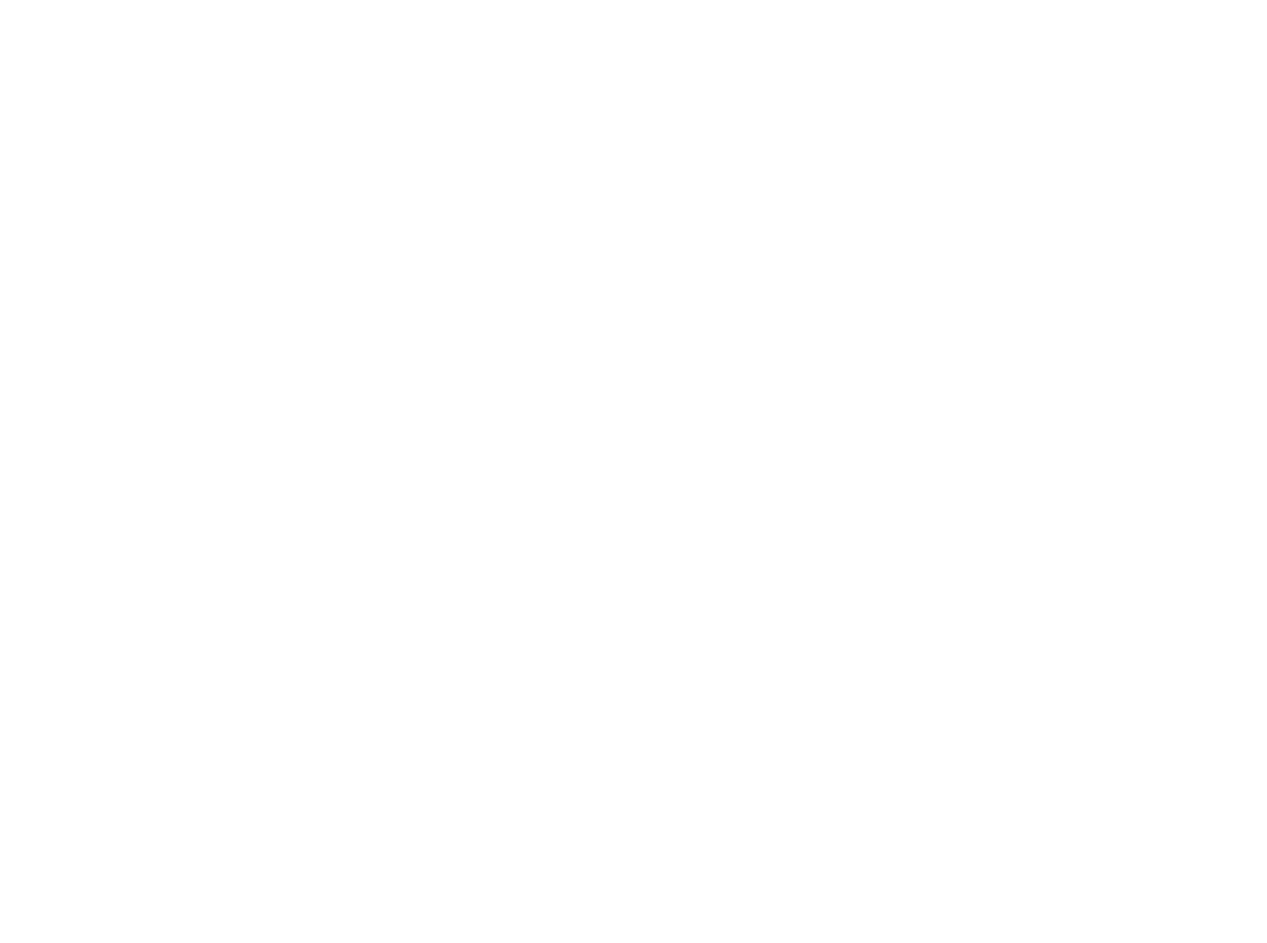
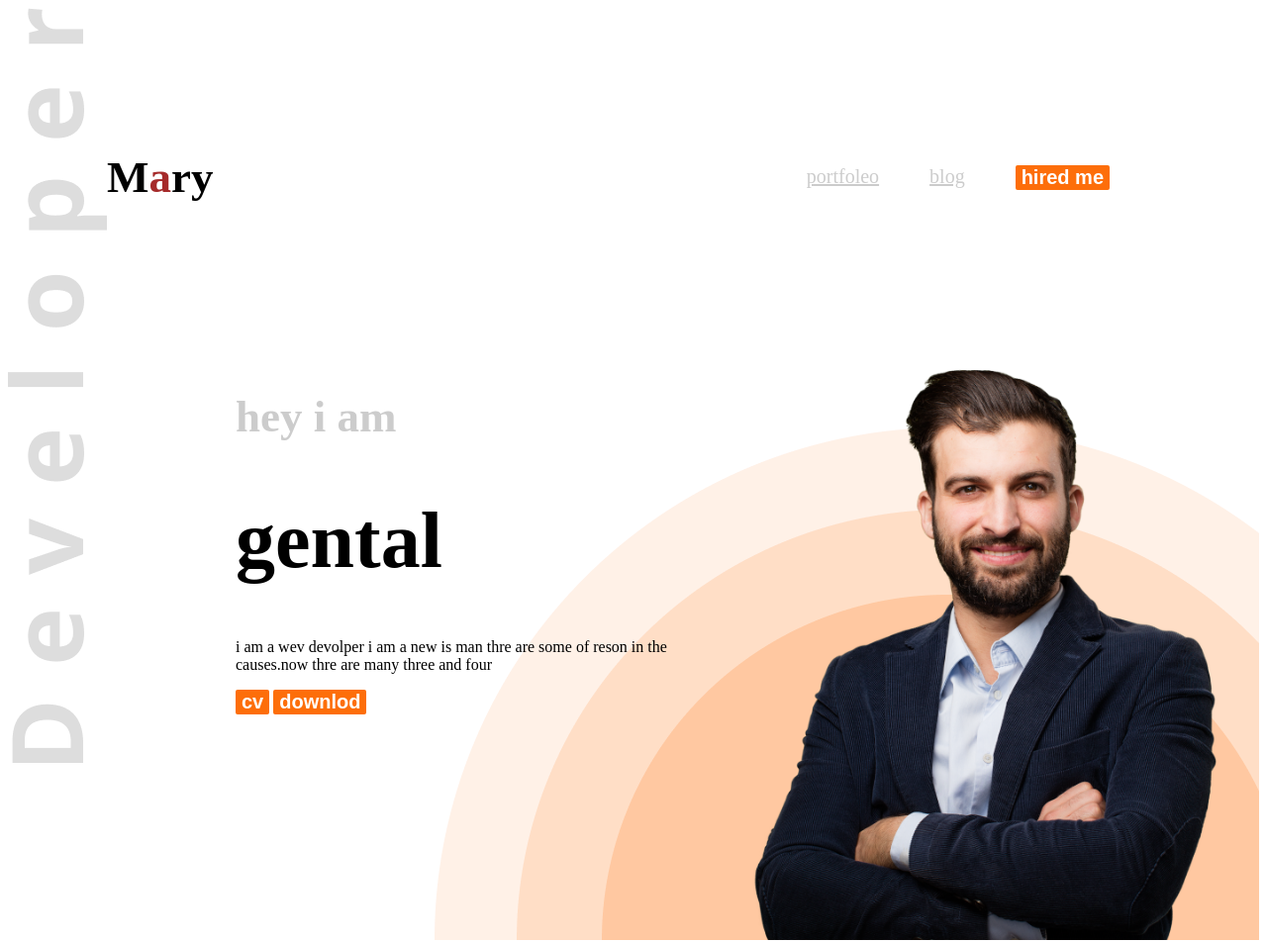
Before and after one commit to abdulalim1010/my-web-portfoleo, a plain HTML site: page index.html in a window 1280 px wide. Shown: the whole page at 99% size. Before the commit the page ends 800 px from the top, so only its background shows below. Drawn offline with Linux system fonts and the light colour scheme.

Commit message:
first project

```diff
--- a/index.html
+++ b/index.html
@@ -5,9 +5,50 @@
   <meta charset="UTF-8">
   <meta name="viewport" content="width=device-width, initial-scale=1.0">
   <title>my-web-portfolio</title>
+  <link rel="preconnect" href="https://fonts.googleapis.com">
+  <link rel="preconnect" href="https://fonts.gstatic.com" crossorigin>
+  <link
+    href="https://fonts.googleapis.com/css2?family=Open+Sans:ital,wght@0,300..800;1,300..800&family=Work+Sans:ital,wght@0,100..900;1,100..900&display=swap"
+    rel="stylesheet">
+
+  <link rel="stylesheet" href="style/style.css">
 </head>
 
-<body>
+<body class="work-sans-normal">
+  <header class="header">
+    <nav>
+
+      <h3 class="nav-title">M<span class="text-primay">a</span>ry</h3>
+      <ul class="">
+
+        <li><a class="dark-2" href="portfole">portfoleo</a></li>
+        <li><a class="dark-2" href="blog"> blog</a></li>
+        <li><a href=""><button class="btn-primary">hired me</button></a></li>
+      </ul>
+    </nav>
+    <div class="bnnar">
+      <div class="banner-contain">
+        <h3 class="banner-greating dark-2">hey i am</h3>
+        <h1 class="banner-title">gental</h1>
+        <p>i am a wev devolper i am a new is man thre are some of reson in the causes.now thre are many three and four
+        </p>
+        <button class="btn-primary"> cv</button>
+        <button class="btn-primary">downlod</button>
+      </div>
+      <img class="image-size" src="images/hardy.png" alt="">
+    </div>
+
+
+
+
+
+  </header>
+  <main>
+
+  </main>
+  <footer>
+
+  </footer>
 
 </body>
 
--- /dev/null
+++ b/style/style.css
@@ -0,0 +1,79 @@
+.
+
+ .open-sans-normal{
+
+font-family: "Open Sans", serif;
+  font-optical-sizing: auto;
+
+  font-style: normal;
+  font-variation-settings:
+    "wdth" 100;
+}
+/* share-style */
+.text-primay{
+  color:brown;
+}
+
+
+
+/* nav syle */
+nav{
+  display: flex;
+  align-items: center;
+  justify-content: space-between;
+  margin: 0,200px;
+  padding: 100px;
+
+
+
+}
+nav ul li{
+  list-style: none;
+  font-size: 20px;
+  margin-right: 51px;
+
+}
+.dark-2{
+  color: #47474747;
+}
+
+
+.nav-title{
+  font-weight: 900;
+  font-size: 45px;
+  align-items: center;
+}
+nav ul{
+  display: flex;
+}
+.btn-primary{
+  background-color: #FD6E0A ;
+  padding: 18px35px;
+  color:white;
+  font-weight: bold;
+  font-size: 20px;
+  border-radius: 2px;
+  border: none;
+}
+.banner-greating{
+  font-size: 45px;
+  font-weight: 600;
+}
+.banner-title{
+  font-size: 80px;
+  font-weight: bold;
+}
+.image-size{
+  width: 580px;
+  height: 600px;
+}
+.bnnar{
+  display: flex;
+  justify-content: space-between;
+  margin: 0 35px 0 230px;
+}
+.header{
+  background-image: url(../images/developer.png),url(../images/header_bg.png);
+  background-repeat: no-repeat;
+  background-position: top left, bottom right;
+}
```
